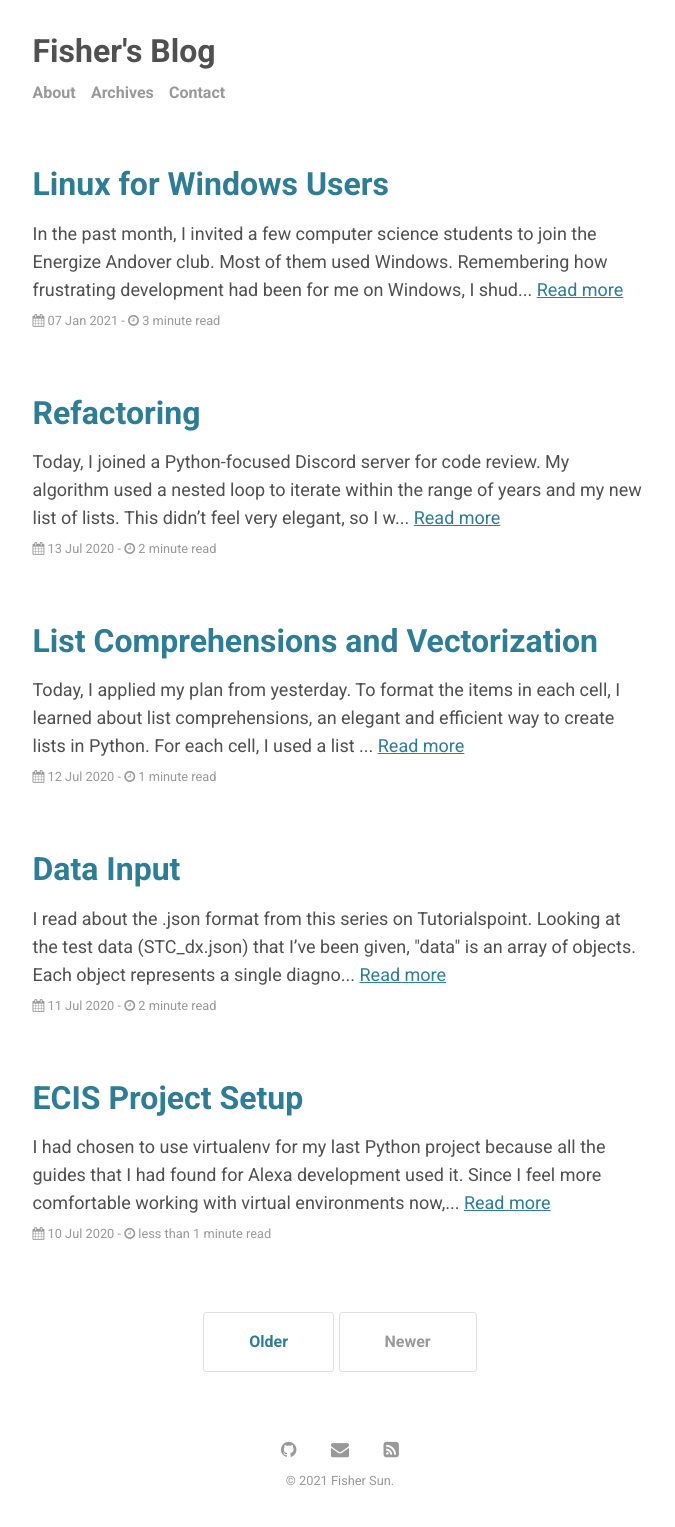
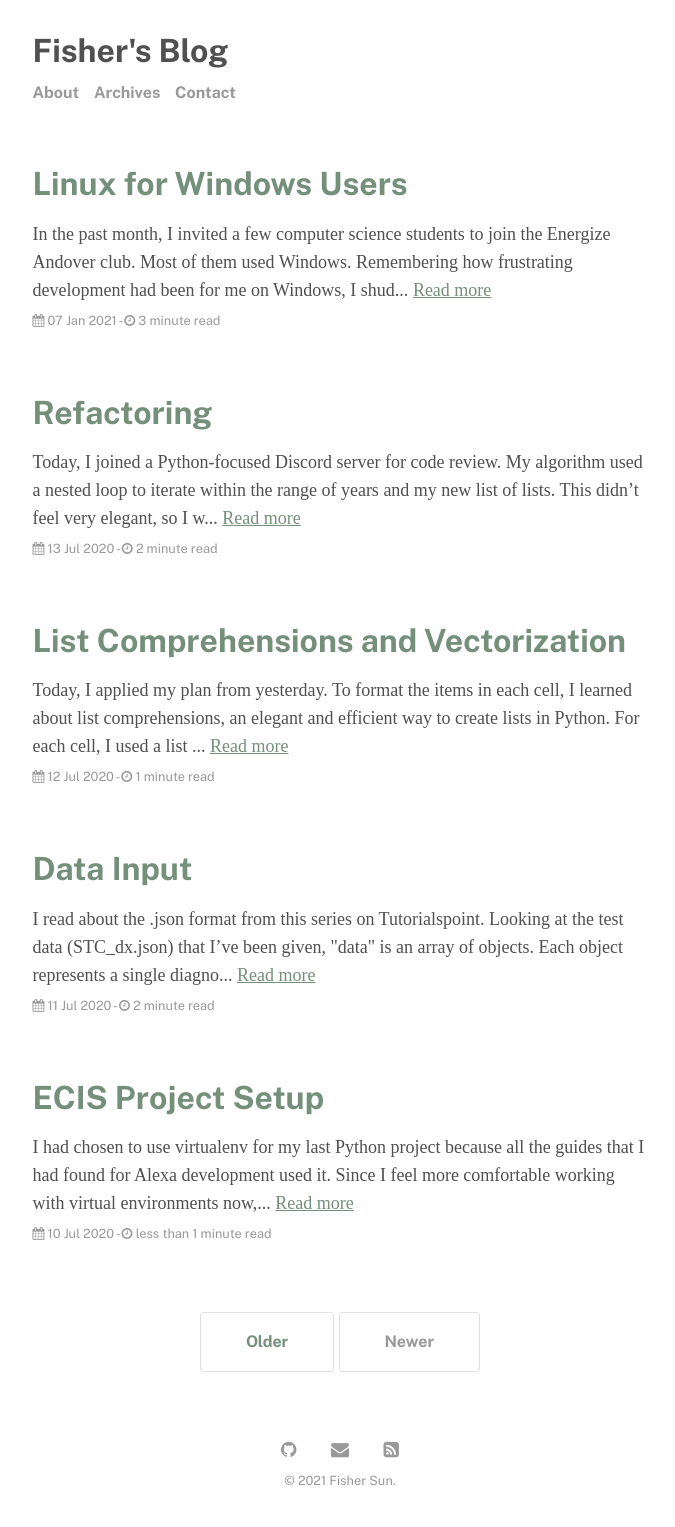
Before and after one commit to seasonedfish/blog, a Jekyll site: the page built from index.html, in a window 1280 px wide. Shown: the whole page, without its empty margins (300-975 px from the left). Built offline with Jekyll 4.4.1, drawn with Linux system fonts in a browser that asks for light colours; some web fonts are replaced; the list of posts is cut into pages by our own code.

Commit message:
Change accent color and fonts

```diff
--- a/assets/css/main.scss
+++ b/assets/css/main.scss
@@ -1,16 +1,17 @@
 ---
 ---
 
-@import url('https://fonts.googleapis.com/css2?family=Roboto+Mono&display=swap');
-@import url('https://fonts.googleapis.com/css2?family=Roboto:ital,wght@0,400;0,700;1,400;1,700&display=swap');
-$sans-serif-font-family: "Roboto", sans-serif;
-$serif-font-family:      "Roboto", sans-serif;
-$code-font-family:       "Roboto Mono", monospace;
+@import url('https://fonts.googleapis.com/css2?family=Public+Sans:ital,wght@0,400;0,700;1,400;1,700&display=swap');
+@import url('https://fonts.googleapis.com/css2?family=Source+Serif+Pro:ital,wght@0,400;0,700;1,400;1,700&display=swap');
+@import url('https://fonts.googleapis.com/css2?family=Source+Code+Pro&display=swap');
+$sans-serif-font-family: "Public Sans", sans-serif;
+$serif-font-family:      "Source Serif Pro", serif;
+$code-font-family:       "Source Code Mono", monospace;
 
 $body-color:          #505050;
-$link-color-no-hover: #2f7d95;
+$link-color-no-hover: #74907A;
 $link-color:          adjust-color($link-color-no-hover, $lightness: -10%);
-$highlight-color:     adjust-color($link-color-no-hover, $lightness: +50%);
+$highlight-color:     adjust-color($link-color-no-hover, $lightness: +40%);
 
 $code-background-color:   #f5f5f5;
 $pagination-button-color: #e0e0e0;
```
